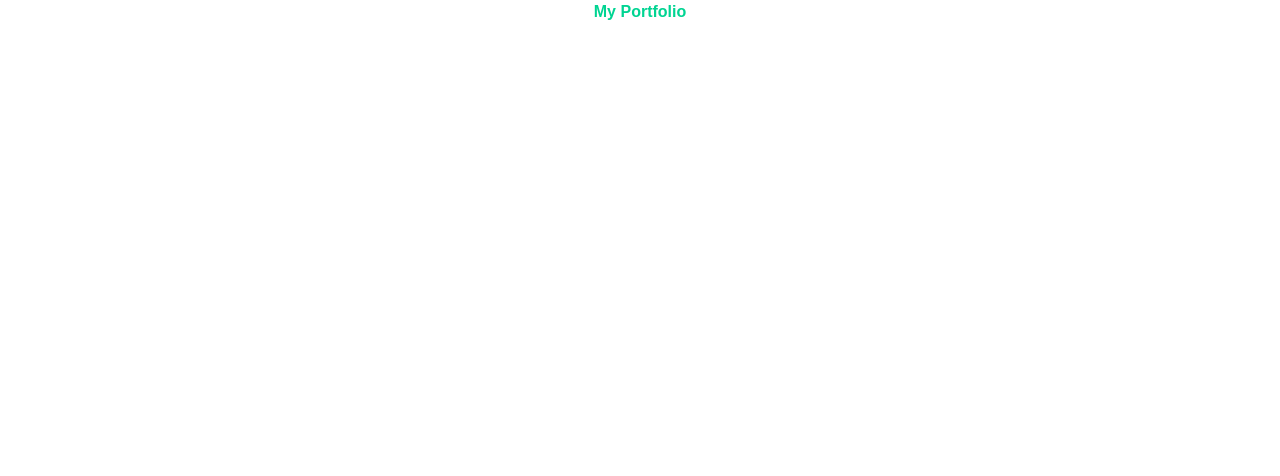
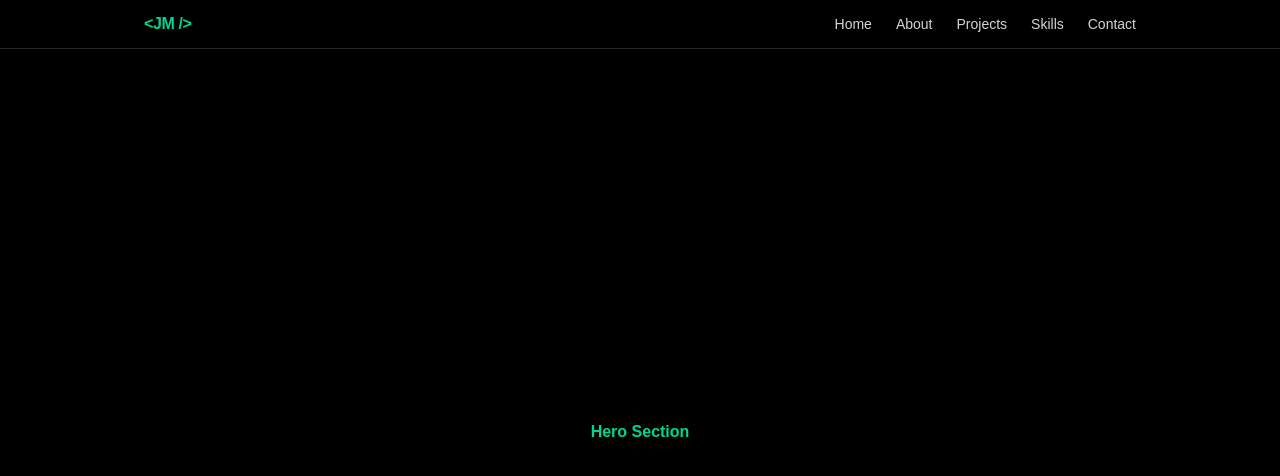
Before and after one commit to corvo-fly/montelibano_nextjs_portfolio, a Next.js app: page / in a window 1280 px wide. Shown: the top 476 px of the page. Built offline with nearby package versions, Linux system fonts and the light colour scheme.

Commit message:
update navigation bar

```diff
--- a/app/page.jsx
+++ b/app/page.jsx
@@ -1,9 +1,15 @@
+import Navbar from "@/components/navbar";
+
 export default function Home() {
   return (
-    <main className="minn-h-screen flex items-center justify-center">
-      <h1 className="text-3x1 font-bold text-emerald-400">
-        My Portfolio
-      </h1>
-    </main>
+    <div className="bg-black min-h-screen text-neutral-100">
+      <Navbar />
+
+      <main className="pt-16 min-h-screen flex items-center justify-center">
+        <h1 className="text 3x1 font-bold text-emerald-400">
+          Hero Section
+        </h1>
+      </main>
+    </div>
   );
 }
--- a/components/navbar.jsx
+++ b/components/navbar.jsx
@@ -0,0 +1,22 @@
+'use client';
+
+export default function Navbar() {
+    return (
+        <header className="fixed top-0 left-0 right-0 z-50 bg-black/80 backdrop-blur border-b border-neutral-800">
+            <nav className="max-w-5xl mx-auto px-4 py-3 flex items-center justify-between">
+                {/* LOGOG */}
+                <span className="font-semibold tracking-tight text-emerald-400">
+                    &lt;JM /&gt;
+                </span>
+
+                <ul className="flex gap-6 text-sm text-neutral-300">
+                    <li>Home</li>
+                    <li>About</li>
+                    <li>Projects</li>
+                    <li>Skills</li>
+                    <li>Contact</li>
+                </ul>
+            </nav>
+        </header>
+    );
+}
```
